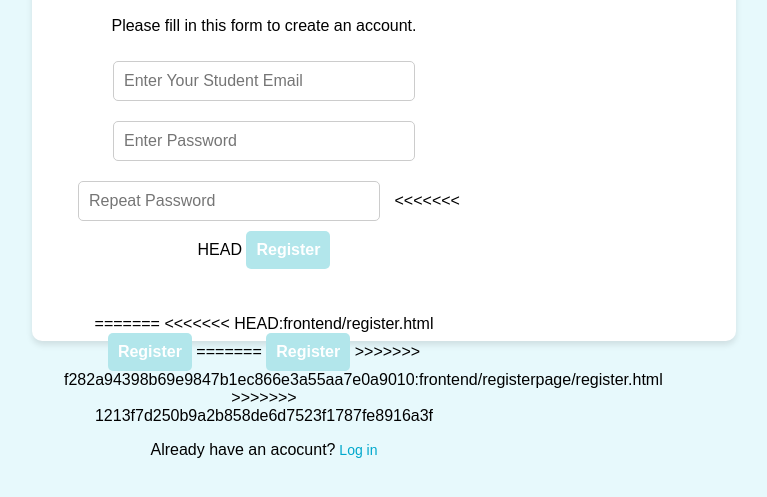
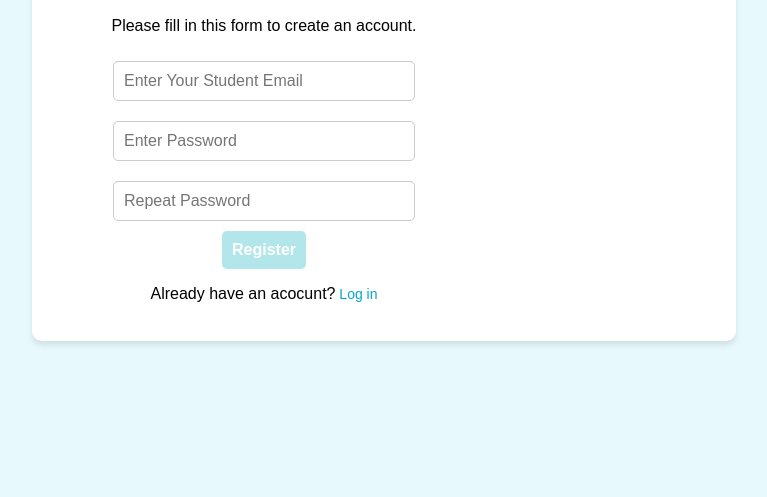
Before and after one commit to up2235881/SETAP-coursework-2D, a plain HTML site: page frontend/registerpage/register.html in a window 1280 px wide. Shown: the part 271-768 px from the top of the page, without its empty margins (256-1023 px from the left). Drawn offline with Linux system fonts and the light colour scheme.

Commit message:
comitting changes

```diff
--- a/frontend/registerpage/register.html
+++ b/frontend/registerpage/register.html
@@ -18,20 +18,9 @@
 
         <input type="password" placeholder="Repeat Password" name="psw-repeat" id="psw-repeat" required>
 
-<<<<<<< HEAD
-        <a href="/SETAP-coursework/frontend/loginpage/login.html"><button type="submit" class="register-button">Register</button></a>
-    </div>
 
-    <div class="container signin">
-=======
-<<<<<<< HEAD:frontend/register.html
-        <button type="submit" class="register-button">Register</button>
-
-=======
         <a href="/SETAP-coursework/frontend/loginpage/login.html"><button type="submit" class="register-button">Register</button></a>
 
->>>>>>> f282a94398b69e9847b1ec866e3a55aa7e0a9010:frontend/registerpage/register.html
->>>>>>> 1213f7d250b9a2b858de6d7523f1787fe8916a3f
         <p>Already have an acocunt?<a class="register-link" href="#"> Log in</a></p>
 
     </div>
```
